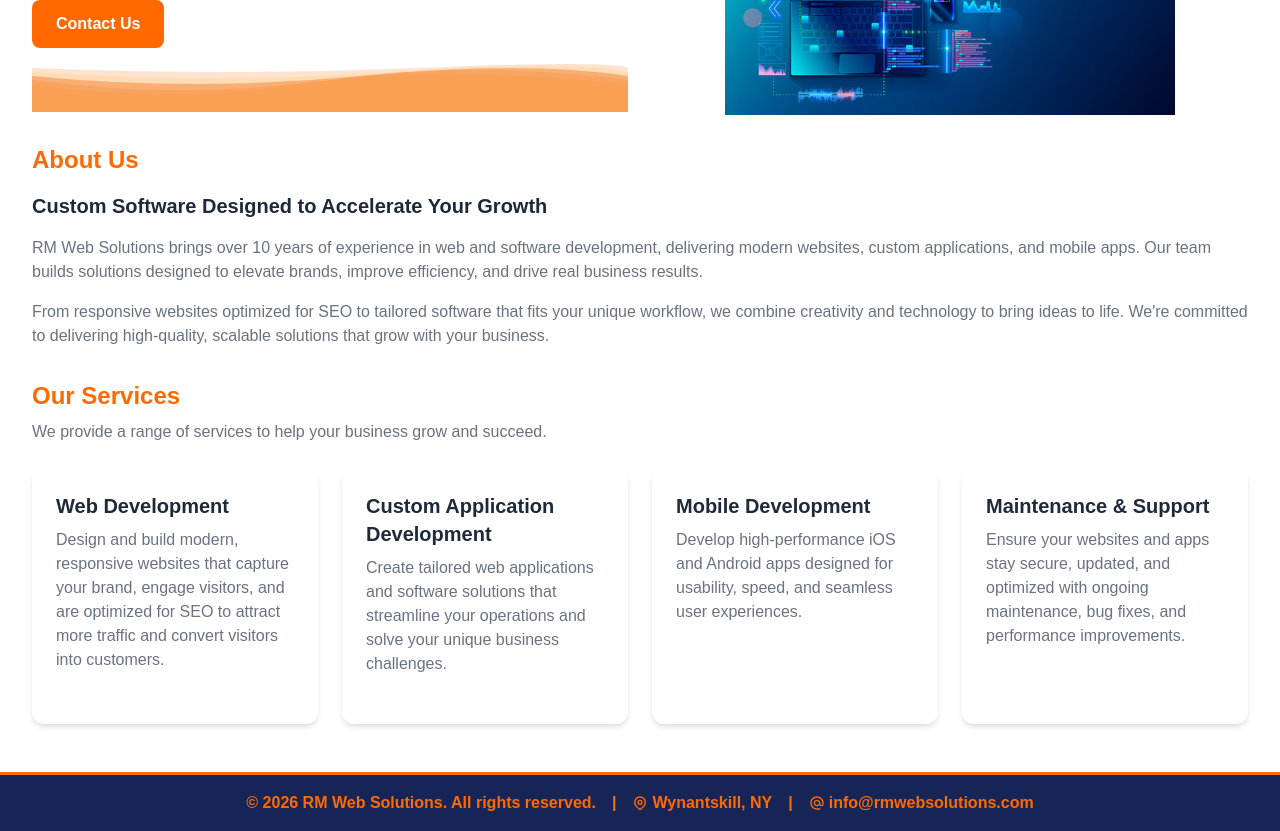
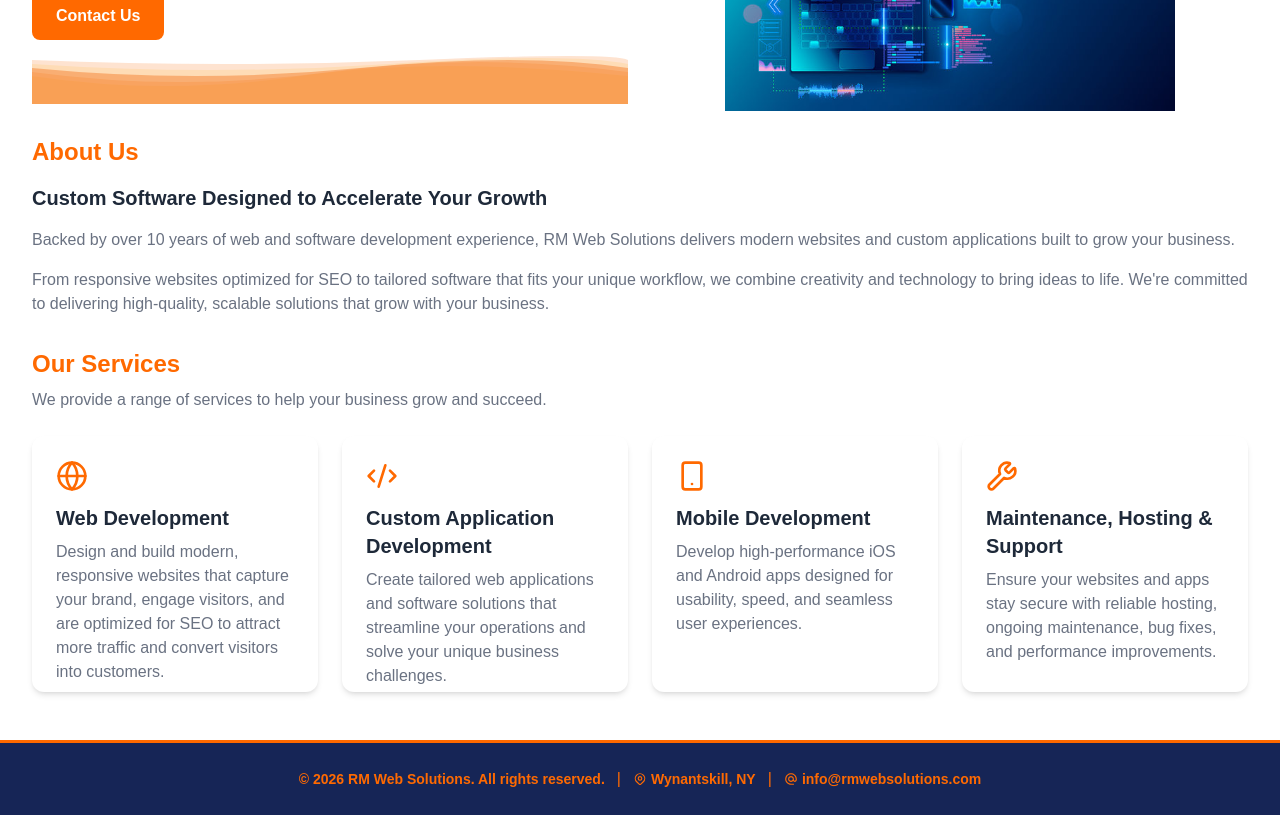
Before and after one commit to Ryan-Milkiewicz/RM-Web-Solutions, a Next.js app: page / in a window 1280 px wide. Shown: the part 240-1071 px from the top of the page. Built offline with nearby package versions, Linux system fonts and the light colour scheme.

Commit message:
site updates

```diff
--- a/app/components/about-us/AboutUs.tsx
+++ b/app/components/about-us/AboutUs.tsx
@@ -5,15 +5,14 @@
       className="max-w-7xl mx-auto px-4 sm:px-6 lg:px-8 pt-4 items-center"
     >
       <div className="space-y-4 mb-4">
-        <h3 className="text-orange-500 text-2xl font-bold">About Us</h3>
-        <h4 className="text-gray-800 text-xl font-semibold">
+        <h2 className="text-orange-500 text-2xl font-bold">About Us</h2>
+        <h3 className="text-gray-800 text-xl font-semibold">
           Custom Software Designed to Accelerate Your Growth
-        </h4>
+        </h3>
         <p className="text-gray-500 font-medium">
-          RM Web Solutions brings over 10 years of experience in web and
-          software development, delivering modern websites, custom applications,
-          and mobile apps. Our team builds solutions designed to elevate brands,
-          improve efficiency, and drive real business results.
+          Backed by over 10 years of web and software development experience, RM
+          Web Solutions delivers modern websites and custom applications built
+          to grow your business.
         </p>
         <p className="text-gray-500 font-medium">
           From responsive websites optimized for SEO to tailored software that
--- a/app/components/footer/Footer.tsx
+++ b/app/components/footer/Footer.tsx
@@ -3,34 +3,70 @@
 
 export default function Footer() {
   return (
-    <footer className="bg-blue-950 border-t-orange-500 border-t-3">
-      <div className="py-4 px-4 flex flex-col sm:flex-row items-center justify-center sm:space-x-4 space-y-2 sm:space-y-0 text-center">
-        <span className="text-orange-500 text-md font-semibold">
+    <footer className="bg-blue-950 border-t-[3px] border-t-orange-500">
+      <div className="max-w-7xl mx-auto py-6 px-4 sm:px-6 lg:px-8">
+        <div className="flex flex-col sm:flex-row items-center justify-center gap-3 text-center">
+          <span className="text-orange-500 text-sm font-semibold">
             &copy; {new Date().getFullYear()} RM Web Solutions. All rights
             reserved.
           </span>
 
-        <span className="text-orange-500 text-md font-semibold hidden sm:inline">
-          |
-        </span>
+          <span className="text-orange-500 hidden sm:inline">|</span>
 
-        <span className="flex items-center text-orange-500 text-md font-semibold">
+          <span className="flex items-center text-orange-500 text-sm font-semibold">
             <HiOutlineLocationMarker className="mr-1" />
             Wynantskill, NY
           </span>
 
-        <span className="text-orange-500 text-md font-semibold hidden sm:inline">
-          |
-        </span>
+          <span className="text-orange-500 hidden sm:inline">|</span>
 
           <a
             href="mailto:info@rmwebsolutions.com"
-          className="flex items-center text-orange-500 text-md font-semibold hover:text-white transition"
+            aria-label="Send an email to RM Web Solutions"
+            className="flex items-center text-orange-500 text-sm font-semibold hover:text-white transition"
           >
             <MdAlternateEmail className="mr-1" />
             info@rmwebsolutions.com
           </a>
         </div>
+      </div>
     </footer>
   );
 }
+
+// import { HiOutlineLocationMarker } from "react-icons/hi";
+// import { MdAlternateEmail } from "react-icons/md";
+
+// export default function Footer() {
+//   return (
+//     <footer className="bg-blue-950 border-t-[3px] border-t-orange-500">
+//       <div className="py-4 px-4 flex flex-col sm:flex-row items-center justify-center sm:space-x-4 space-y-2 sm:space-y-0 text-center">
+//         <span className="text-orange-500 text-md font-semibold">
+//           &copy; {new Date().getFullYear()} RM Web Solutions. All rights
+//           reserved.
+//         </span>
+
+//         <span className="text-orange-500 text-md font-semibold hidden sm:inline">
+//           |
+//         </span>
+
+//         <span className="flex items-center text-orange-500 text-md font-semibold">
+//           <HiOutlineLocationMarker className="mr-1" />
+//           Wynantskill, NY
+//         </span>
+
+//         <span className="text-orange-500 text-md font-semibold hidden sm:inline">
+//           |
+//         </span>
+
+//         <a
+//           href="mailto:info@rmwebsolutions.com"
+//           className="flex items-center text-orange-500 text-md font-semibold hover:text-white transition"
+//         >
+//           <MdAlternateEmail className="mr-1" />
+//           info@rmwebsolutions.com
+//         </a>
+//       </div>
+//     </footer>
+//   );
+// }
--- a/app/components/header/Header.tsx
+++ b/app/components/header/Header.tsx
@@ -8,12 +8,11 @@
       className="grid grid-cols-1 md:grid-cols-2 gap-6 max-w-7xl mx-auto px-4 sm:px-6 lg:px-8 pt-4 items-center"
     >
       <div className="space-y-2 mb-16">
-        <h3 className="text-orange-500 text-2xl font-bold">
-          Professional Web Solutions
-        </h3>
-        <h3 className="text-gray-800 text-2xl font-bold">
-          To Boost your Business
-        </h3>
+        <h1 className="text-2xl font-bold">
+          <span className="text-orange-500">Professional Web Solutions</span>
+          <br />
+          <span className="text-gray-800">To Boost your Business</span>
+        </h1>
         <p className="font-medium text-gray-500">
           We design and develop modern websites and custom software solutions
           that help your business stand out, streamline operations, and turn
@@ -24,7 +23,7 @@
       <div className="flex items-center justify-center">
         <Image
           src="/banner-image.jpg"
-          alt="Banner Image"
+          alt="RM Web Solutions - Professional Web Development Services"
           width={450}
           height={450}
           className="cursor-pointer object-contain"
--- a/app/components/services/Services.tsx
+++ b/app/components/services/Services.tsx
@@ -1,58 +1,60 @@
+import { Globe, Code2, Smartphone, Wrench } from "lucide-react";
+
 export default function Services() {
+  const services = [
+    {
+      icon: Globe,
+      title: "Web Development",
+      description:
+        "Design and build modern, responsive websites that capture your brand, engage visitors, and are optimized for SEO to attract more traffic and convert visitors into customers.",
+    },
+    {
+      icon: Code2,
+      title: "Custom Application Development",
+      description:
+        "Create tailored web applications and software solutions that streamline your operations and solve your unique business challenges.",
+    },
+    {
+      icon: Smartphone,
+      title: "Mobile Development",
+      description:
+        "Develop high-performance iOS and Android apps designed for usability, speed, and seamless user experiences.",
+    },
+    {
+      icon: Wrench,
+      title: "Maintenance, Hosting & Support",
+      description:
+        "Ensure your websites and apps stay secure with reliable hosting, ongoing maintenance, bug fixes, and performance improvements.",
+    },
+  ];
+
   return (
     <section
       id="services"
       className="max-w-7xl mx-auto px-4 sm:px-6 lg:px-8 pt-4 items-center"
     >
       <div className="space-y-2 text-center md:text-left mb-6">
-        <h3 className="text-orange-500 text-2xl font-bold">Our Services</h3>
+        <h2 className="text-orange-500 text-2xl font-bold">Our Services</h2>
         <p className="text-gray-500 font-medium">
           We provide a range of services to help your business grow and succeed.
         </p>
       </div>
 
       <div className="grid grid-cols-1 sm:grid-cols-2 md:grid-cols-4 gap-6">
-        <div className="bg-white rounded-xl shadow-md p-6 flex flex-col items-start hover:shadow-lg transition h-64">
-          <h4 className="text-xl font-bold text-gray-800 mb-2">
-            Web Development
-          </h4>
-          <p className="text-gray-500 mb-4">
-            Design and build modern, responsive websites that capture your
-            brand, engage visitors, and are optimized for SEO to attract more
-            traffic and convert visitors into customers.
-          </p>
-        </div>
-
-        <div className="bg-white rounded-xl shadow-md p-6 flex flex-col items-start hover:shadow-lg transition h-64">
-          <h4 className="text-xl font-bold text-gray-800 mb-2">
-            Custom Application Development
-          </h4>
-          <p className="text-gray-500 mb-4">
-            Create tailored web applications and software solutions that
-            streamline your operations and solve your unique business
-            challenges.
-          </p>
-        </div>
-
-        <div className="bg-white rounded-xl shadow-md p-6 flex flex-col items-start hover:shadow-lg transition h-64">
-          <h4 className="text-xl font-bold text-gray-800 mb-2">
-            Mobile Development
-          </h4>
-          <p className="text-gray-500 mb-4">
-            Develop high-performance iOS and Android apps designed for
-            usability, speed, and seamless user experiences.
-          </p>
-        </div>
-
-        <div className="bg-white rounded-xl shadow-md p-6 flex flex-col items-start hover:shadow-lg transition h-64">
-          <h4 className="text-xl font-bold text-gray-800 mb-2">
-            Maintenance & Support
-          </h4>
-          <p className="text-gray-500 mb-4">
-            Ensure your websites and apps stay secure, updated, and optimized
-            with ongoing maintenance, bug fixes, and performance improvements.
-          </p>
-        </div>
+        {services.map((service) => (
+          <div
+            key={service.title}
+            className="bg-white rounded-xl shadow-md p-6 flex flex-col items-start hover:shadow-lg transition h-64"
+          >
+            <div className="mb-3">
+              <service.icon className="text-orange-500" size={32} />
+            </div>
+            <h3 className="text-xl font-bold text-gray-800 mb-2">
+              {service.title}
+            </h3>
+            <p className="text-gray-500">{service.description}</p>
+          </div>
+        ))}
       </div>
     </section>
   );
--- a/app/layout.tsx
+++ b/app/layout.tsx
@@ -17,6 +17,25 @@
   title: "RM Web Solutions | Modern Web Development Services",
   description:
     "RM Web Solutions builds fast, SEO-friendly websites and custom applications using modern design practices.",
+  alternates: {
+    canonical: "https://rmwebsolutions.com",
+  },
+  keywords: [
+    "web development",
+    "web design",
+    "mobile applications",
+    "website maintenance",
+    "website support",
+    "custom websites",
+    "web hosting",
+    "website hosting",
+    "New York",
+    "Wynantskill",
+    "Albany",
+    "Capital District",
+    "Troy",
+    "Saratoga",
+  ],
   openGraph: {
     title: "RM Web Solutions | Modern Web Development Services",
     description:
@@ -24,6 +43,12 @@
     url: "https://rmwebsolutions.com",
     siteName: "RM Web Solutions",
     type: "website",
+  },
+  twitter: {
+    card: "summary",
+    title: "RM Web Solutions | Modern Web Development Services",
+    description:
+      "RM Web Solutions builds fast, SEO-friendly websites and custom applications using modern design practices.",
   },
   icons: {
     icon: [
@@ -43,9 +68,10 @@
 }>) {
   const jsonLd = {
     "@context": "https://schema.org",
-    "@type": ["LocalBusiness", "ProfessionalService"],
+    "@type": ["Organization", "ProfessionalService"],
     name: "RM Web Solutions",
     url: "https://www.rmwebsolutions.com",
+    email: "info@rmwebsolutions.com",
     description:
       "RM Web Solutions is a web and application development business providing custom websites, web applications, mobile solutions, and maintenance for businesses",
     address: {
@@ -66,7 +92,6 @@
   return (
     <html lang="en">
       <head>
-        <title>RM Web Solutions</title>
         <script
           type="application/ld+json"
           dangerouslySetInnerHTML={{ __html: JSON.stringify(jsonLd) }}
--- a/app/lib/mail.ts
+++ b/app/lib/mail.ts
@@ -43,6 +43,11 @@
     message: formData.get("message"),
   });
 
+  // if honeypot is filled, it's a bot
+  if (formData.get("honeypot")) {
+    return { status: "error", message: "Spam detected." };
+  }
+
   // If form validation fails, return errors early. Otherwise, continue.
   if (!validatedFields.success) {
     return {
--- a/app/sitemap.ts
+++ b/app/sitemap.ts
@@ -5,7 +5,7 @@
     {
       url: "https://rmwebsolutions.com",
       lastModified: new Date(),
-      changeFrequency: "yearly",
+      changeFrequency: "weekly",
       priority: 1,
     },
     {
--- a/package.json
+++ b/package.json
@@ -10,6 +10,7 @@
   },
   "dependencies": {
     "@react-email/render": "2.0.4",
+    "lucide-react": "^0.575.0",
     "next": "16.1.6",
     "react": "19.2.3",
     "react-dom": "19.2.3",
```
Also changed, not shown: app/contact-us/page.tsx (+14 -2 lines), 1 other file (tests, documents, lock files or other folders). Lines whose indentation alone changed are shown as unchanged.
